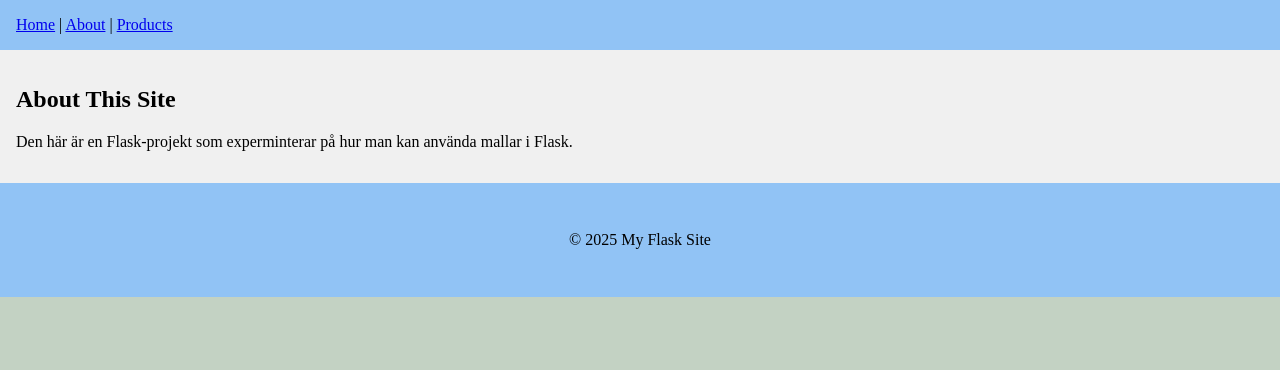
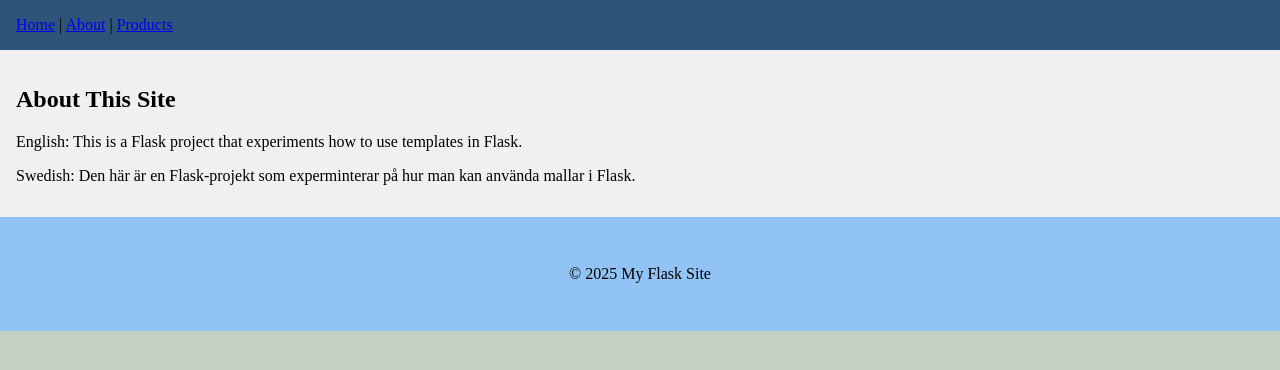
Before and after one commit to rikardajsman/Webbservertemplates, a Flask app: page /about in a window 1280 px wide. Shown: the top 370 px of the page. Run offline with Flask 3, Linux system fonts and the light colour scheme.

Commit message:
Några ändringar

```diff
--- a/template-inheritance/app.py
+++ b/template-inheritance/app.py
@@ -14,12 +14,13 @@ def about():
     return render_template('about.html')
 
 @app.route('/products')
-def product():
+def products():
     sneakers = [
         {'name': 'Nike Air Force 10002X', 'price': 120},
         {'name': 'New Balance Ultraboost', 'price': 1400},
-        {'name': 'Puma RS-X', 'price': 110},
-        {'name': 'New Balance 990', 'price': 150}
+        {'name': 'Nike Air Life', 'price': 10310},
+        {'name': 'New Balance 990', 'price': 150},
+        {'name': 'Volvo XC91', 'price': 1982},
     ]
     return render_template('products.html', sneakers=sneakers)
 
--- a/template-inheritance/static/style.css
+++ b/template-inheritance/static/style.css
@@ -6,7 +6,7 @@ html, body {
 }
 nav {
     margin: 0;
-    background-color: #91c3f5;
+    background-color: #2e547a;
     padding: 1rem;
 }
 main {
--- a/template-inheritance/templates/about.html
+++ b/template-inheritance/templates/about.html
@@ -4,5 +4,6 @@
 {# this content block overrides the content block in _base.html #}
 {% block content %}
 <h2>About This Site</h2>
-<p>Den här är en Flask-projekt som experminterar på hur man kan använda mallar i Flask.</p>
+<p>English: This is a Flask project that experiments how to use templates in Flask.</p>
+<p>Swedish: Den här är en Flask-projekt som experminterar på hur man kan använda mallar i Flask.</p>
 {% endblock %}
```
